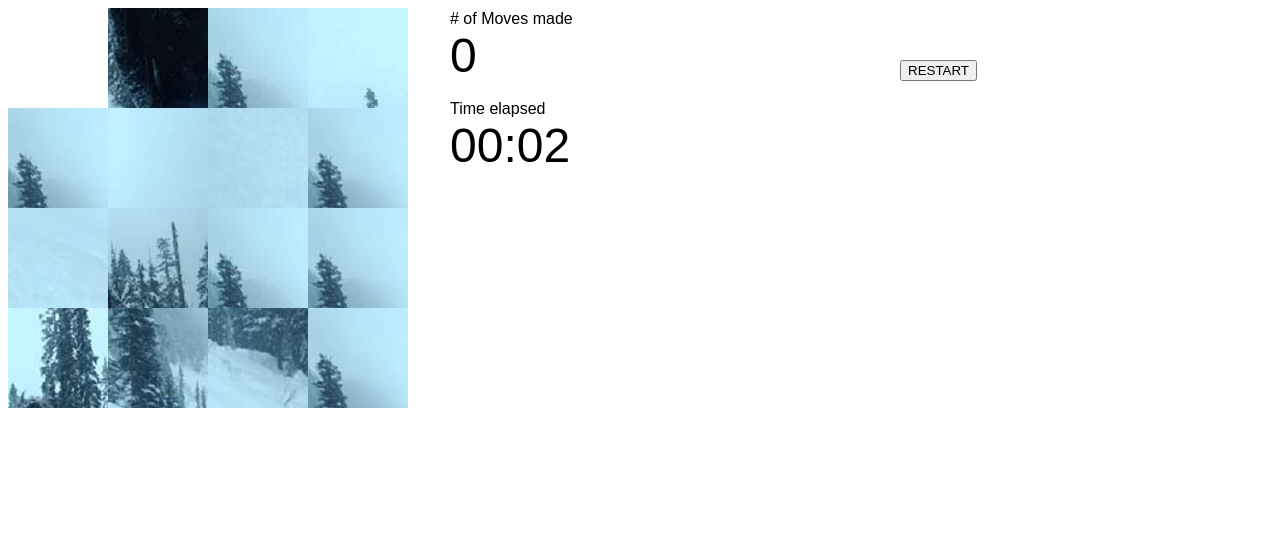
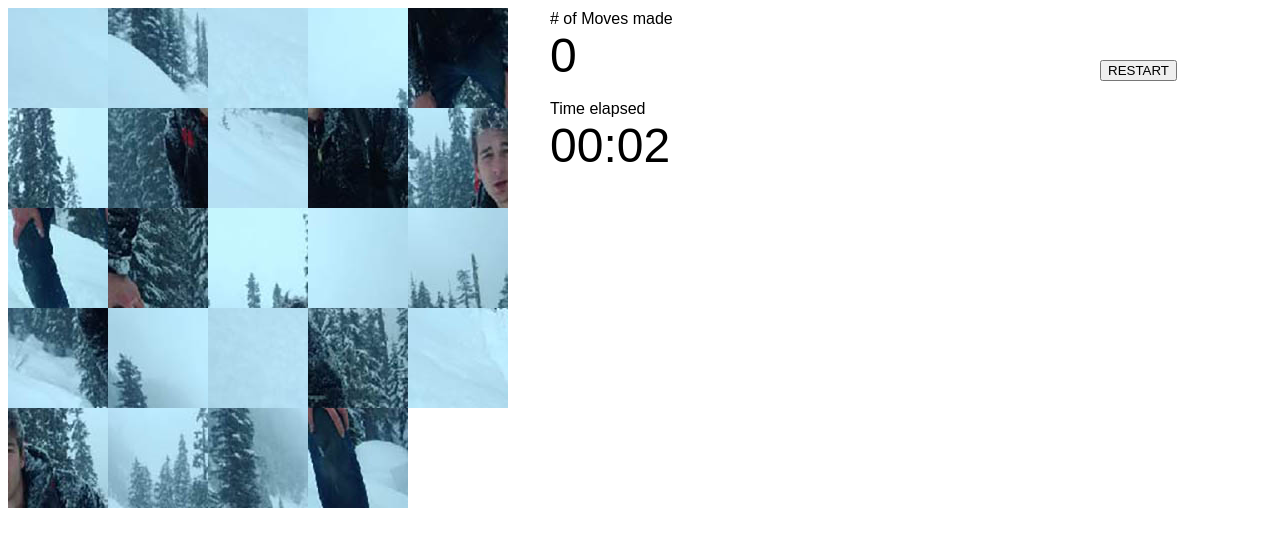
Before and after one commit to AnthonyDeFallo/15Blocks, a plain HTML site: page 5x5/index.html in a window 1280 px wide. Both pictures are taken after a click on the link "Click to start 5x5". Drawn offline with nearby package versions, Linux system fonts and the light colour scheme.

Commit message:
Updated for 5x5

```diff
--- a/5x5/style.css
+++ b/5x5/style.css
@@ -5,14 +5,14 @@
 	font-size:300%;
 	z-index:9999;
 	text-decoration:none;
-	width:400px;
+	width:500px;
 	text-align:center;
 	top:175px;
 	text-shadow:1px 1px 1px #000;
 }
 #image {
-	width:400px;
-	height:400px;
+	width:500px;
+	height:500px;
 	background-image:url(theo2.jpg);
 	position:relative;
 }
@@ -25,21 +25,21 @@
 }
 #counter {
 	position:absolute;
-	left:450px;
+	left:550px;
 	top:10px;
 	font-family:Arial, Helvetica, sans-serif;
 	display:none;
 }
 #clock {
 	position:absolute;
-	left:450px;
+	left:550px;
 	top:100px;
 	font-family:Arial, Helvetica, sans-serif;
 	display:none;
 }
 #restart {
 	position:absolute;
-	left:450px;
+	left:550px;
 	top:30px;
 	display:none;
 }
@@ -50,48 +50,75 @@
 	background-position:0 0;
 }
 .sq2 {
-	background-position:33% 0;
+	background-position:25% 0;
 }
 .sq3 {
-	background-position:66% 0;
+	background-position:50% 0;
 }
 .sq4 {
+	background-position:75% 0;
+}
+.sq5 {
 	background-position:100% 0;
 }
-.sq5 {
-	background-position:0 33%;
-}
 .sq6 {
-	background-position:33% 33%;
+	background-position:0 25%;
 }
 .sq7 {
-	background-position:66% 33%;
+	background-position:25% 25%;
 }
 .sq8 {
-	background-position:100% 33%;
+	background-position:50% 25%;
 }
 .sq9 {
-	background-position:0 66%;
+	background-position:75% 25%;
 }
 .sq10 {
-	background-position:33% 66%;
+	background-position:100% 25%;
 }
 .sq11 {
-	background-position:66% 66%;
+	background-position:0 50%;
 }
 .sq12 {
-	background-position:100% 66%;
+	background-position:25% 50%;
 }
 .sq13 {
+	background-position:50% 50%;
+}
+.sq14 {
+	background-position:75% 50%;
+}
+.sq15 {
+	background-position:100% 50%;
+}
+.sq16 {
+	background-position:0 75%;
+}
+.sq17 {
+	background-position:25% 75%;
+}
+.sq18 {
+	background-position:50% 75%;
+}
+.sq19 {
+	background-position:75% 75%;
+}
+.sq20 {
+	background-position:100% 75%;
+}
+.sq21 {
 	background-position:0 100%;
 }
-.sq14 {
-	background-position:33% 100%;
+.sq22 {
+	background-position:25% 100%;
 }
-.sq15 {
-	background-position:66% 100%;
+.sq23 {
+	background-position:50% 100%;
 }
-.sq16 {
+.sq24 {
+	background-position:75% 100%;
+}
+.sq25 {
 	background-position:100% 100%;
 }
 #pos1 {
@@ -100,63 +127,99 @@
 }
 #pos2 {
 	top:0;
-	left:25%;
+	left:20%;
 }
 #pos3 {
 	top:0;
-	left:50%;
+	left:40%;
 }
 #pos4 {
 	top:0;
-	left:75%;
+	left:60%;
 }
 #pos5 {
-	top:25%;
+	top:0;
+	left:80%;
+}
+#pos6 {
+	top:20%;
 	left:0;
 }
-#pos6 {
-	top:25%;
-	left:25%;
-}
 #pos7 {
-	top:25%;
-	left:50%;
+	top:20%;
+	left:20%;
 }
 #pos8 {
-	top:25%;
-	left:75%;
+	top:20%;
+	left:40%;
 }
 #pos9 {
-	top:50%;
+	top:20%;
+	left:60%;
+}
+#pos10 {
+	top:20%;
+	left:80%;
+}
+#pos11 {
+	top:40%;
 	left:0;
 }
-#pos10 {
-	top:50%;
-	left:25%;
-}
-#pos11 {
-	top:50%;
-	left:50%;
-}
 #pos12 {
-	top:50%;
-	left:75%;
+	top:40%;
+	left:20%;
 }
 #pos13 {
-	top:75%;
+	top:40%;
+	left:40%;
+}
+#pos14 {
+	top:40%;
+	left:60%;
+}
+#pos15 {
+	top:40%;
+	left:80%;
+}
+#pos16 {
+	top:60%;
 	left:0;
 }
-#pos14 {
-	top:75%;
-	left:25%;
+#pos17 {
+	top:60%;
+	left:20%;
 }
-#pos15 {
-	top:75%;
-	left:50%;
+#pos18 {
+	top:60%;
+	left:40%;
 }
-#pos16 {
-	top:75%;
-	left:75%;
+#pos19 {
+	top:60%;
+	left:60%;
+}
+#pos20 {
+	top:60%;
+	left:80%;
+}
+#pos21 {
+	top:80%;
+	left:0;
+}
+#pos22 {
+	top:80%;
+	left:20%;
+}
+#pos23 {
+	top:80%;
+	left:40%;
+}
+#pos24 {
+	top:80%;
+	left:60%;
+}
+#pos25 {
+	top:80%;
+	left:80%;
 }
 .pointer {
 	background-image:none !important;
```
